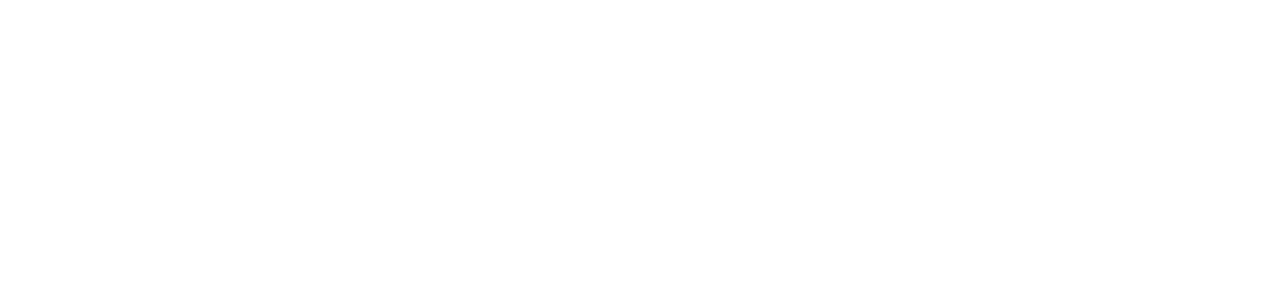
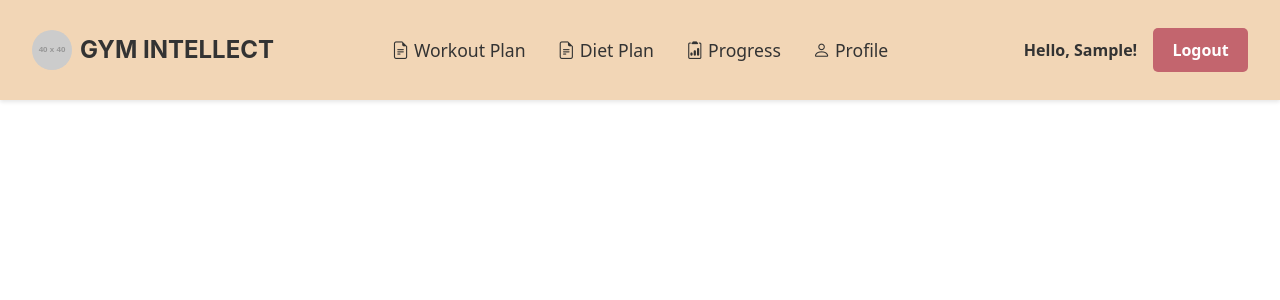
Before and after one commit to suryansh2206/Gym-Intellect, a React (Create React App) app in the folder React_App/: page /adminDashboard in a window 1280 px wide. Before the commit this address had no page. Shown: the top 300 px of the page. Built offline with nearby package versions, Linux system fonts and the light colour scheme; sample sign-in values are in the browser's storage.

Commit message:
added admin dashboard page

```diff
--- a/React_App/src/App.js
+++ b/React_App/src/App.js
@@ -5,6 +5,7 @@
 import HomeOwner from "./Components/Pages/HomeOwner";
 import SignupFormOwner from "./Components/Authentication/SignupFormOwner";
 import HomeMember from "./Components/Pages/HomeMember";
+import HomeAdmin from "./Components/Pages/HomeAdmin";
 
 function App() {
   // Access authentication state from Redux
@@ -20,11 +21,21 @@
       {/* Protected Route */}
       <Route
         path="/homeOwner"
-        element={isAuthenticated ? <HomeOwner /> : <Navigate to="/login" replace />}
+        element={
+          isAuthenticated ? <HomeOwner /> : <Navigate to="/login" replace />
+        }
       />
       <Route
         path="/homeMember"
-        element={isAuthenticated ? <HomeMember /> : <Navigate to="/login" replace />}
+        element={
+          isAuthenticated ? <HomeMember /> : <Navigate to="/login" replace />
+        }
+      />
+      <Route
+        path="/adminDashboard"
+        element={
+          isAuthenticated ? <HomeAdmin /> : <Navigate to="/login" replace />
+        }
       />
     </Routes>
   );
--- /dev/null
+++ b/React_App/src/Components/Pages/HeaderAdmin.js
@@ -0,0 +1,54 @@
+import React from "react";
+import { useDispatch, useSelector } from "react-redux";
+import { Link, useNavigate } from "react-router-dom";
+import { logout } from "../../reduxStore/authSlice"; // Import the logout action
+import "./Header.css";
+
+const HeaderAdmin = () => {
+  const dispatch = useDispatch();
+  const navigate = useNavigate();
+
+  // Fetch the username from Redux state
+  const username = useSelector((state) => state.auth.user?.username);
+
+  const handleLogout = () => {
+    dispatch(logout()); // Dispatch logout action
+    navigate("/"); // Redirect to login page
+  };
+
+  return (
+    <header>
+      {/* Left Side: Logo and Project Name */}
+      <div className="logo-container">
+        <img src="https://via.placeholder.com/40" alt="Logo" />
+        <span>GYM INTELLECT</span>
+      </div>
+
+      {/* Center: Navigation Options */}
+      <div className="nav-container">
+        <nav>
+          <Link to="/workoutPlan">
+            <i className="bi bi-file-earmark-text"></i> Workout Plan
+          </Link>
+          <Link to="/dietPlan">
+            <i className="bi bi-file-earmark-text"></i> Diet Plan
+          </Link>
+          <Link to="/progress">
+            <i className="bi bi-clipboard2-data"></i> Progress
+          </Link>
+          <Link to="/profile">
+            <i className="bi bi-person"></i> Profile
+          </Link>
+        </nav>
+      </div>
+
+      {/* Right Side: User Greeting and Logout Button */}
+      <div className="logout-container">
+        <div className="helloUser">Hello, {username}!</div>
+        <button onClick={handleLogout}>Logout</button>
+      </div>
+    </header>
+  );
+};
+
+export default HeaderAdmin;
--- /dev/null
+++ b/React_App/src/Components/Pages/HomeAdmin.js
@@ -0,0 +1,12 @@
+import React from "react";
+import HeaderAdmin from "./HeaderAdmin";
+
+const HomeAdmin = () => {
+  return (
+    <>
+      <HeaderAdmin />
+    </>
+  );
+};
+
+export default HomeAdmin;
```
